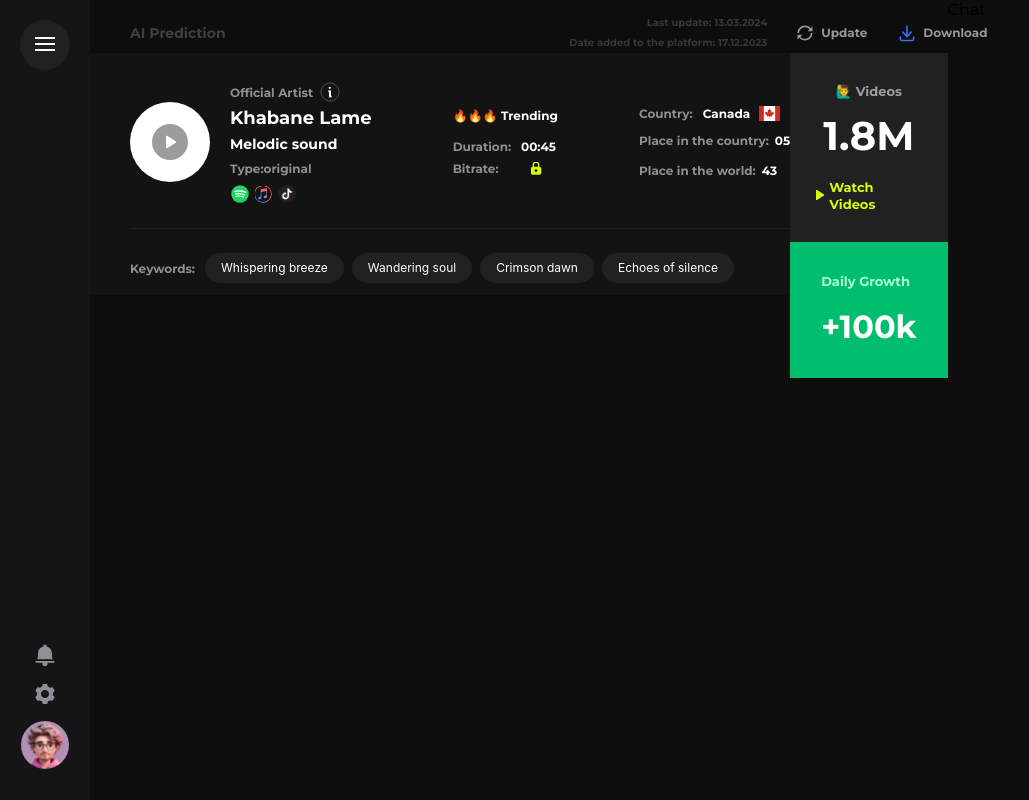
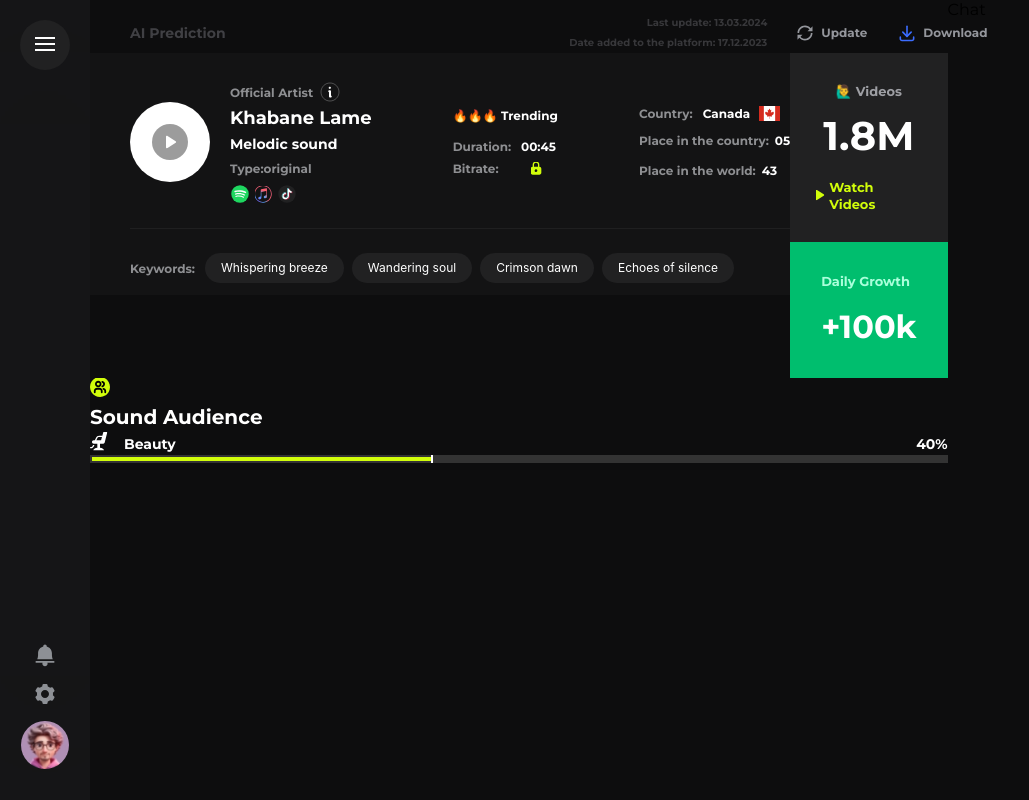
Before and after one commit to vladyslavZinchenko77/flai, a React (Vite) app: page / in a window 1280 px wide. Shown: the whole page, without its empty margins (0-1029 px from the left). Built offline with nearby package versions, Linux system fonts and the light colour scheme.

Commit message:
made a horizontal progress bar component

```diff
--- /dev/null
+++ b/src/components/Common/HorizontalProgress/HorizontalProgress.jsx
@@ -0,0 +1,70 @@
+import styled from 'styled-components'
+import Flex from '../Flex/Flex'
+
+const ProgressContainer = styled.div`
+  display: flex;
+  flex-direction: column;
+
+  margin-bottom: 8px;
+`
+
+const ProgressBar = styled.div`
+  height: 4px;
+  padding: 2px;
+  background-color: #333333;
+  flex-grow: 1;
+  position: relative;
+  overflow: hidden;
+`
+
+const ProgressFill = styled.div`
+  height: 100%;
+  background-color: #d1fd0a;
+  width: ${(props) => props.progress}%;
+  transition: width 0.3s ease;
+  position: relative;
+`
+const ProgressEnd = styled.div`
+  position: absolute;
+  right: 0;
+  top: -2px;
+  bottom: 0;
+  height: 8px;
+  width: 2px;
+  background-color: #ffffff;
+`
+const ProgressLabel = styled.span`
+  font-size: 14px;
+  font-weight: bold;
+  color: #ffffff;
+  margin-left: 8px;
+`
+const ProgressPercent = styled.span`
+  font-size: 14px;
+  font-weight: bold;
+  color: #ffffff;
+  margin-left: 8px;
+`
+const IconContainer = styled.div`
+  margin-right: 8px;
+`
+
+const HorizontalProgress = ({ label, progress, icon }) => (
+  <ProgressContainer>
+    <Flex justifyContent="space-between">
+      <Flex>
+        <IconContainer>{icon}</IconContainer>
+        <ProgressLabel>{label}</ProgressLabel>
+      </Flex>
+
+      <ProgressPercent>{progress}%</ProgressPercent>
+    </Flex>
+    <ProgressBar>
+      <ProgressFill progress={progress}>
+        <ProgressEnd />
+      </ProgressFill>
+    </ProgressBar>
+  </ProgressContainer>
+)
+
+export default HorizontalProgress
--- a/src/components/Common/SvgIcon/SvgIcon.jsx
+++ b/src/components/Common/SvgIcon/SvgIcon.jsx
@@ -14,6 +14,8 @@ import tikTokIcon from '../../../assets/svg/tik-tok.svg'
 import lockIcon from '../../../assets/svg/lock.svg'
 import canadaIcon from '../../../assets/svg/Canada.svg'
 import playWithoutCircleIcon from '../../../assets/svg/play-simple.svg'
+import peopleIcon from '../../../assets/svg/people.svg'
+import beautyIcon from '../../../assets/svg/beauty.svg'
 
 const IconImg = styled.img`
   margin: ${(props) => props.margin};
@@ -34,6 +36,8 @@ const SvgIcon = ({ name, margin, ...props }) => {
     'lock': lockIcon,
     'canada': canadaIcon,
     'play-simple': playWithoutCircleIcon,
+    'people': peopleIcon,
+    'beauty': beautyIcon,
   }
 
   const iconUrl = icons[name]
--- a/src/pages/GeneralPage/GeneralPage.jsx
+++ b/src/pages/GeneralPage/GeneralPage.jsx
@@ -1,6 +1,7 @@
 import styled from 'styled-components'
 import GeneralPageHeader from './components/GeneralPageHeader/GeneralPageHeader'
 import MainInfoSection from './components/MainInfoSection/MainInfoSection'
+import SoundAudienceSection from './components/SoundAudienceSection/SoundAudienceSection'
 
 const GeneralPageWrap = styled.div`
   width: 67%;
@@ -11,6 +12,7 @@ const GeneralPage = () => {
     <GeneralPageWrap>
       <GeneralPageHeader />
       <MainInfoSection />
+      <SoundAudienceSection />
     </GeneralPageWrap>
   )
 }
--- a/src/pages/GeneralPage/components/SoundAudienceSection/SoundAudienceSection.jsx
+++ b/src/pages/GeneralPage/components/SoundAudienceSection/SoundAudienceSection.jsx
@@ -1,7 +1,29 @@
-import React from 'react'
+import SvgIcon from '../../../../components/Common/SvgIcon/SvgIcon'
+import styled from 'styled-components'
+import HorizontalProgress from '../../../../components/Common/HorizontalProgress/HorizontalProgress'
+
+const SectionTitleStyled = styled.h4`
+  color: rgb(255, 255, 255);
+  font-family: Montserrat;
+  font-size: 20px;
+  font-weight: 700;
+  line-height: 1.5;
+`
 
 const SoundAudienceSection = () => {
-  return <section>SoundAudienceSection</section>
+  return (
+    <section>
+      <SvgIcon name={'people'} />
+      <SectionTitleStyled>Sound Audience</SectionTitleStyled>
+      <div>
+        <HorizontalProgress
+          icon={<SvgIcon name={'beauty'} />}
+          progress={40}
+          label={'Beauty'}
+        />
+      </div>
+    </section>
+  )
 }
 
 export default SoundAudienceSection
```
Also changed, not shown: src/assets/svg/beauty.svg (added), src/assets/svg/people.svg (added).
